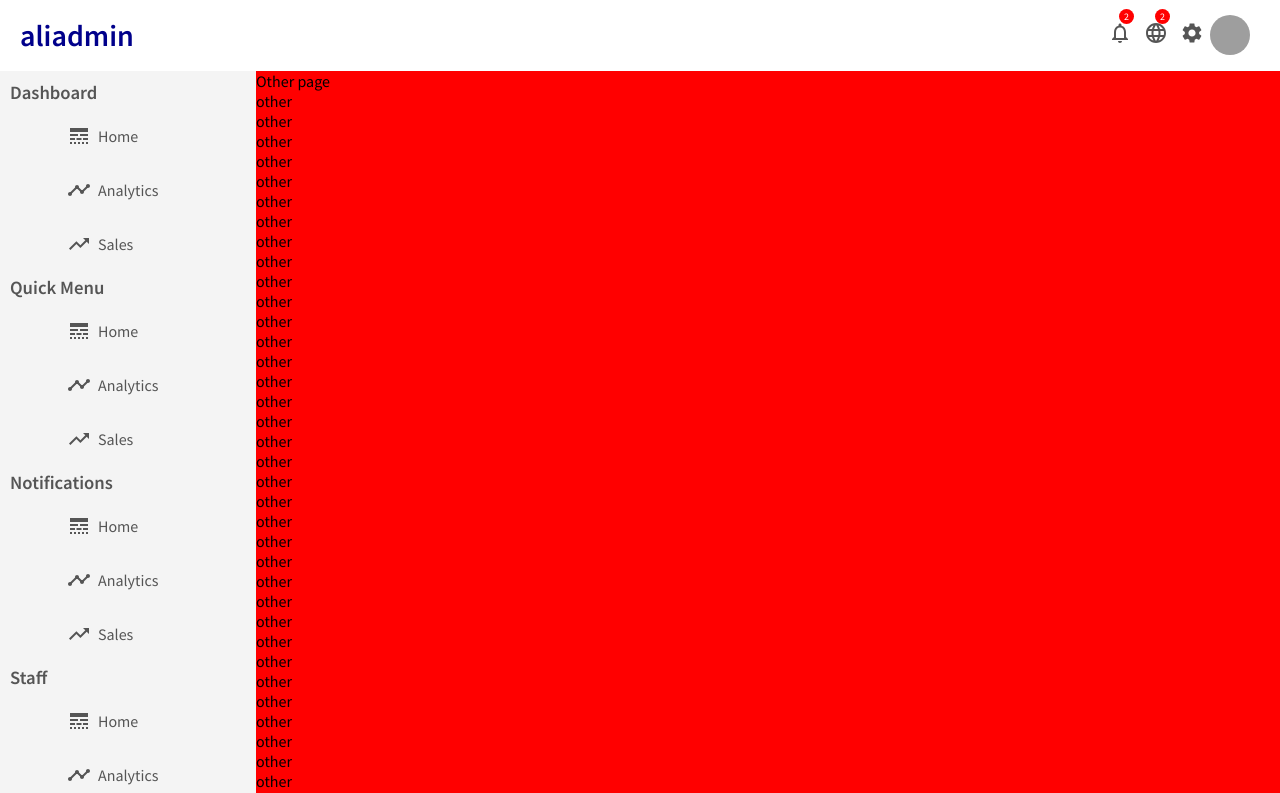
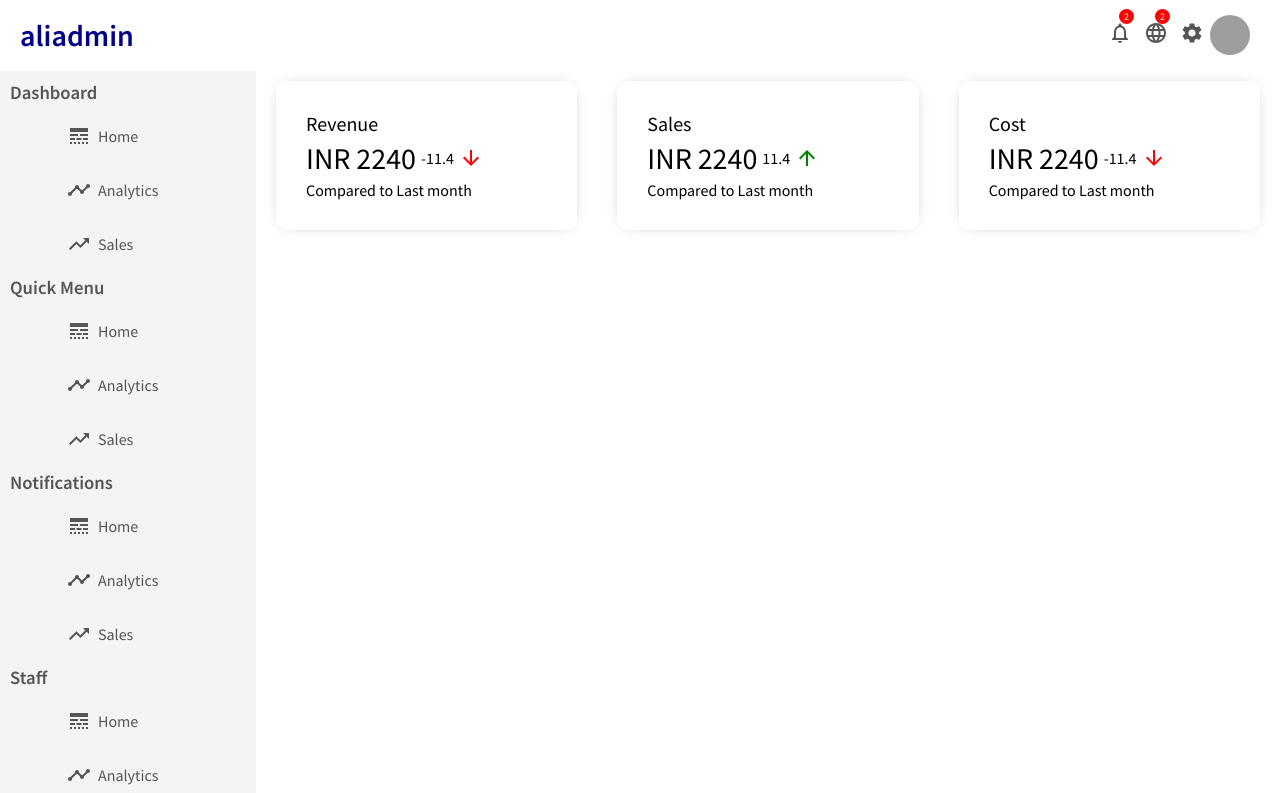
Before and after one commit to HasanAutomation/react-admin-dashboard-ui, a React (Create React App) app: page / in a window 1280 px wide. Shown: the top 793 px of the page. Built offline with nearby package versions, Linux system fonts and the light colour scheme; grey boxes are pictures that could not be loaded.

Commit message:
Added widget info to the home page

```diff
--- a/src/App.css
+++ b/src/App.css
@@ -1,7 +1,4 @@
 .container{
     display: flex;
+    /* margin-top: 10px; */
 }
-.others{
-    flex: 4;
-    background-color: red;
-}
--- a/src/App.js
+++ b/src/App.js
@@ -1,6 +1,7 @@
 import './App.css';
 import Sidebar from './components/Sidebar';
 import TopBar from './components/TopBar';
+import Home from './pages/Home';
 
 function App() {
   return (
@@ -8,113 +9,7 @@ function App() {
       <TopBar />
       <div className='container'>
         <Sidebar />
-        <div className='others'>
-          Other page
-          <p>other</p>
-          <p>other</p>
-          <p>other</p>
-          <p>other</p>
-          <p>other</p>
-          <p>other</p>
-          <p>other</p>
-          <p>other</p>
-          <p>other</p>
-          <p>other</p>
-          <p>other</p>
-          <p>other</p>
-          <p>other</p>
-          <p>other</p>
-          <p>other</p>
-          <p>other</p>
-          <p>other</p>
-          <p>other</p>
-          <p>other</p>
-          <p>other</p>
-          <p>other</p>
-          <p>other</p>
-          <p>other</p>
-          <p>other</p>
-          <p>other</p>
-          <p>other</p>
-          <p>other</p>
-          <p>other</p>
-          <p>other</p>
-          <p>other</p>
-          <p>other</p>
-          <p>other</p>
-          <p>other</p>
-          <p>other</p>
-          <p>other</p>
-          <p>other</p>
-          <p>other</p>
-          <p>other</p>
-          <p>other</p>
-          <p>other</p>
-          <p>other</p>
-          <p>other</p>
-          <p>other</p>
-          <p>other</p>
-          <p>other</p>
-          <p>other</p>
-          <p>other</p>
-          <p>other</p>
-          <p>other</p>
-          <p>other</p>
-          <p>other</p>
-          <p>other</p>
-          <p>other</p>
-          <p>other</p>
-          <p>other</p>
-          <p>other</p>
-          <p>other</p>
-          <p>other</p>
-          <p>other</p>
-          <p>other</p>
-          <p>other</p>
-          <p>other</p>
-          <p>other</p>
-          <p>other</p>
-          <p>other</p>
-          <p>other</p>
-          <p>other</p>
-          <p>other</p>
-          <p>other</p>
-          <p>other</p>
-          <p>other</p>
-          <p>other</p>
-          <p>other</p>
-          <p>other</p>
-          <p>other</p>
-          <p>other</p>
-          <p>other</p>
-          <p>other</p>
-          <p>other</p>
-          <p>other</p>
-          <p>other</p>
-          <p>other</p>
-          <p>other</p>
-          <p>other</p>
-          <p>other</p>
-          <p>other</p>
-          <p>other</p>
-          <p>other</p>
-          <p>other</p>
-          <p>other</p>
-          <p>other</p>
-          <p>other</p>
-          <p>other</p>
-          <p>other</p>
-          <p>other</p>
-          <p>other</p>
-          <p>other</p>
-          <p>other</p>
-          <p>other</p>
-          <p>other</p>
-          <p>other</p>
-          <p>other</p>
-          <p>other</p>
-          <p>other</p>
-        </div>
+        <Home />
       </div>
     </div>
   );
--- /dev/null
+++ b/src/components/FeaturedInfo/FeaturedInfo.css
@@ -0,0 +1,40 @@
+.featured{
+    display: flex;
+    width: 100%;
+    justify-content: space-between;
+    margin-top: 10px;
+}
+.featured-item{
+    flex: 1;
+    margin: 0px 20px;
+    padding: 30px;
+    border-radius: 10px;
+    cursor: pointer;
+    -webkit-box-shadow:0px 0px 15px -10px rgba(0,0,0,0.75);
+    box-shadow: 0px 0px 15px -10px rgba(0,0,0,0.75);
+}
+.featured-title{
+    font-size: 20px;
+}
+.featured-money-container{
+    display: flex;
+    /* justify-content: center; */
+    align-items: center;
+}
+.featured-money-rate{
+    display: flex;
+    align-items: center;
+    margin: 10px 0;
+}
+.featured-money{
+    font-size: 30px;
+    margin-right: 5px;
+}
+.featured-icon{
+    font-size: 14px;
+    color: green;
+    margin-left: 5px;
+}
+.negetive{
+    color: red !important;
+}
--- /dev/null
+++ b/src/components/FeaturedInfo/index.jsx
@@ -0,0 +1,43 @@
+import React from 'react';
+import './FeaturedInfo.css';
+import { ArrowDownward, ArrowUpward } from '@material-ui/icons';
+
+export default function FeaturedInfo() {
+  return (
+    <div className='featured'>
+      <div className='featured-item'>
+        <span className='featured-title'>Revenue</span>
+        <div className='featured-money-container'>
+          <span className='featured-money'>INR 2240</span>
+          <span className='featured-money-rate'>
+            -11.4
+            <ArrowDownward className='featured-icon negetive' />
+          </span>
+        </div>
+        <span className='featured-sub'>Compared to Last month</span>
+      </div>
+      <div className='featured-item'>
+        <span className='featured-title'>Sales</span>
+        <div className='featured-money-container'>
+          <span className='featured-money'>INR 2240</span>
+          <span className='featured-money-rate'>
+            11.4
+            <ArrowUpward className='featured-icon' />
+          </span>
+        </div>
+        <span className='featured-sub'>Compared to Last month</span>
+      </div>
+      <div className='featured-item'>
+        <span className='featured-title'>Cost</span>
+        <div className='featured-money-container'>
+          <span className='featured-money'>INR 2240</span>
+          <span className='featured-money-rate'>
+            -11.4
+            <ArrowDownward className='featured-icon negetive' />
+          </span>
+        </div>
+        <span className='featured-sub'>Compared to Last month</span>
+      </div>
+    </div>
+  );
+}
--- /dev/null
+++ b/src/pages/Home/Home.css
@@ -0,0 +1,3 @@
+.home{
+    flex: 4;
+}
--- /dev/null
+++ b/src/pages/Home/index.jsx
@@ -0,0 +1,10 @@
+import FeaturedInfo from '../../components/FeaturedInfo';
+import './Home.css';
+
+export default function Home() {
+  return (
+    <div className='home'>
+      <FeaturedInfo />
+    </div>
+  );
+}
```
